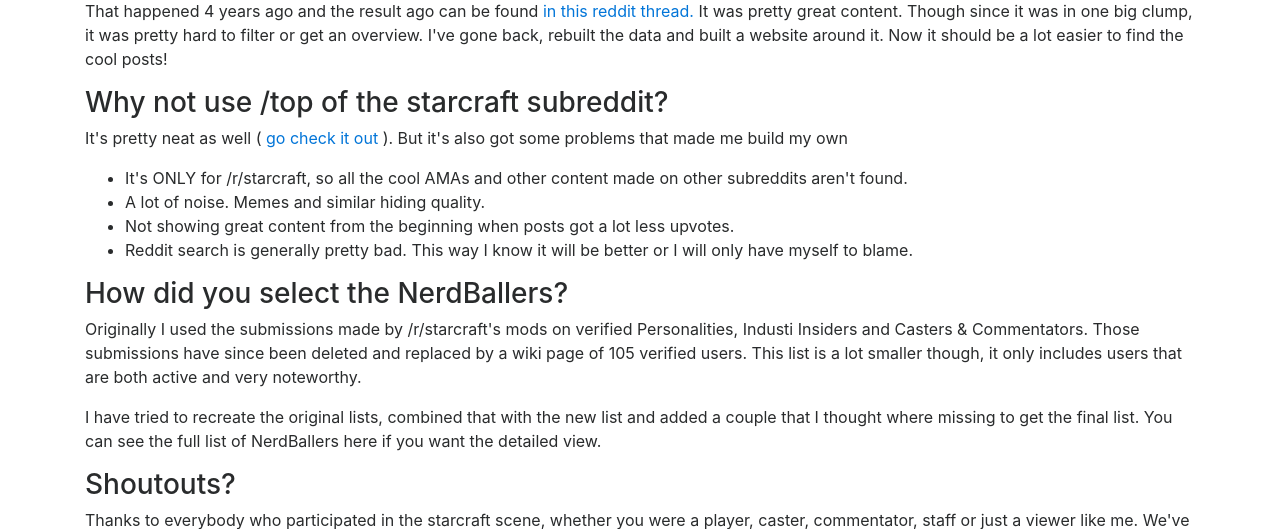
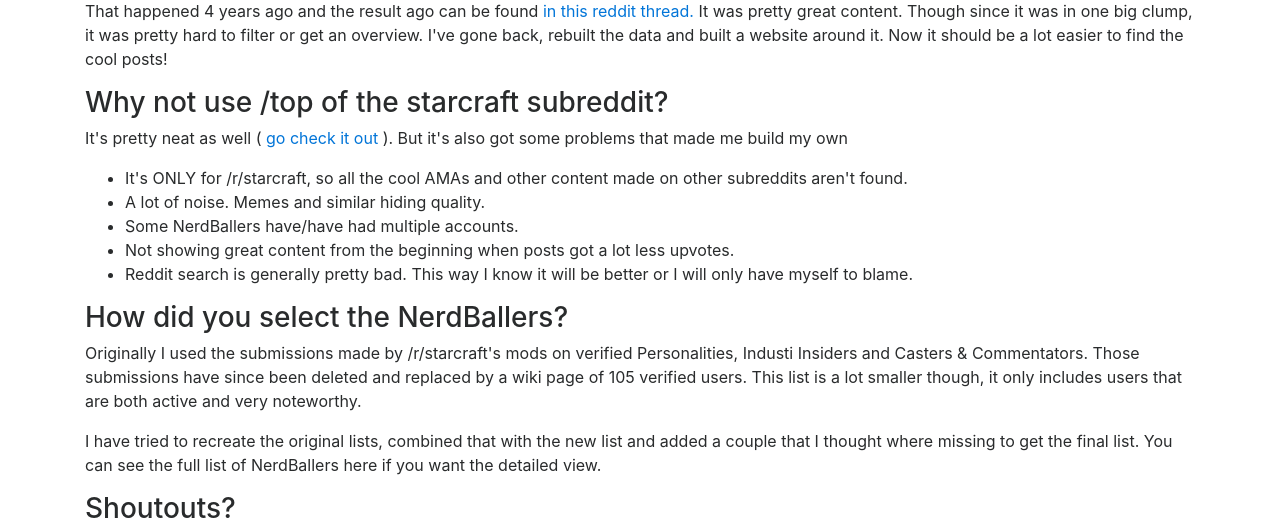
Before and after one commit to Damgaard/baller_search, a Django app: page /about/ in a window 1280 px wide. Shown: the part 188-717 px from the top of the page. Run offline with Django 3.2, Linux system fonts and the light colour scheme; some libraries are stand-ins or nearby versions.

Commit message:
Add another good reason

```diff
--- a/baller_search/templates/pages/about.html
+++ b/baller_search/templates/pages/about.html
@@ -19,6 +19,7 @@
 <ul>
   <li>It's ONLY for /r/starcraft, so all the cool AMAs and other content made on other subreddits aren't found.</li>
  <li>A lot of noise. Memes and similar hiding quality.</li>
+ <li>Some NerdBallers have/have had multiple accounts.</li>
  <li>Not showing great content from the beginning when posts got a lot less upvotes.</li>
  <li>Reddit search is generally pretty bad. This way I know it will be better or I will only have myself to blame.</li>
 </ul>
```
